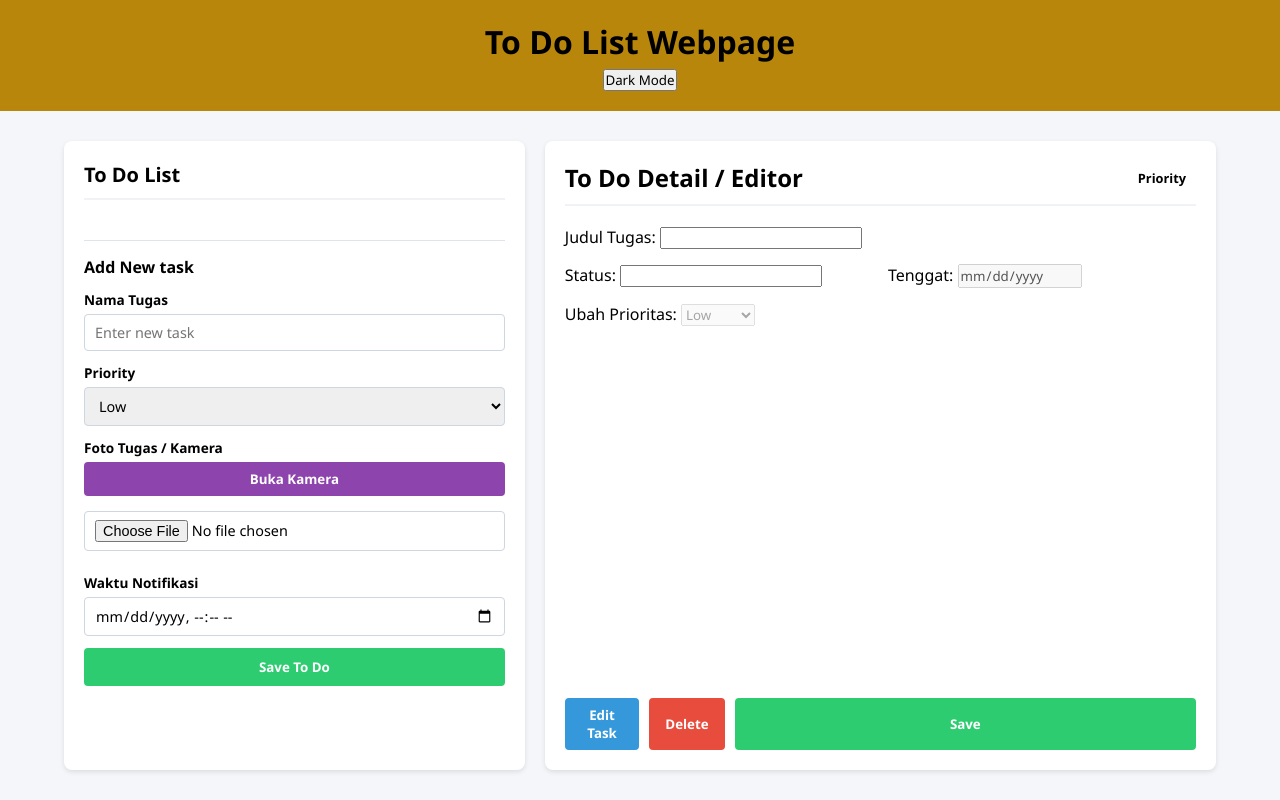
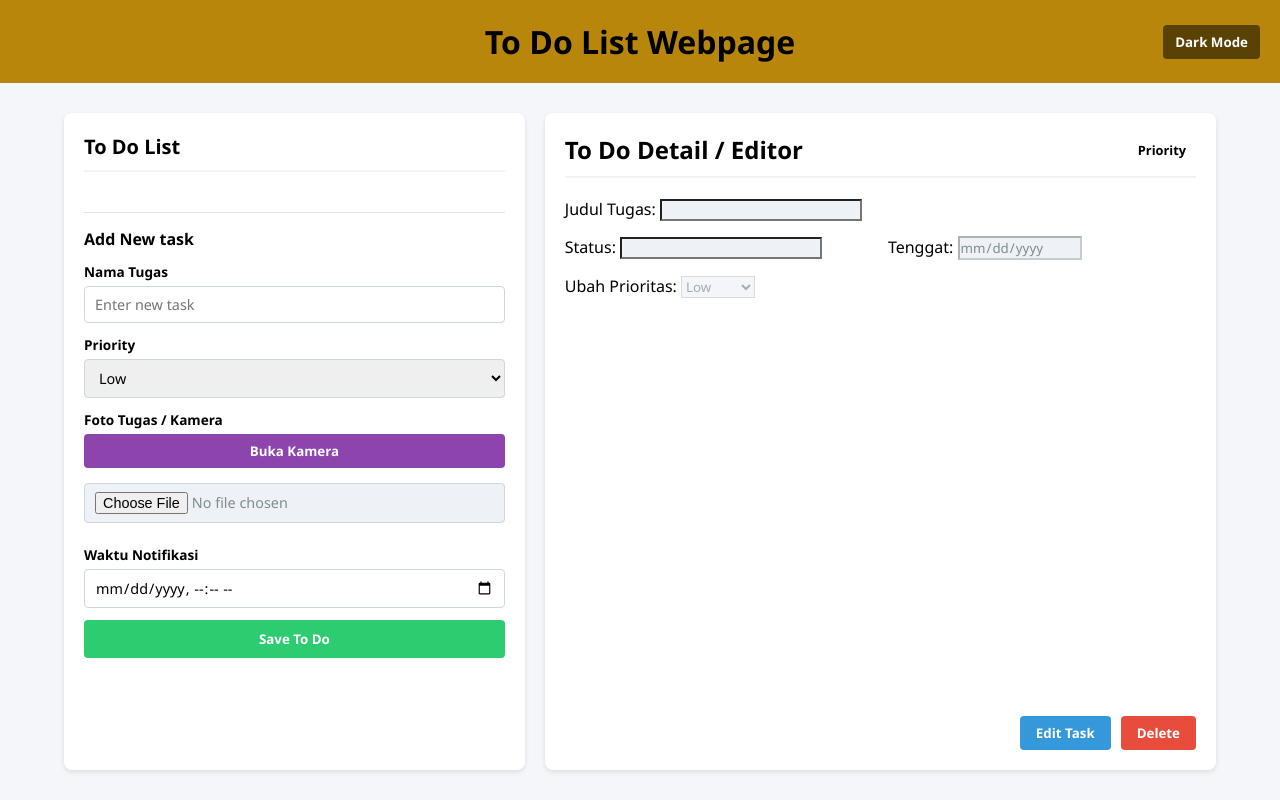
Before and after one commit to IF-Pemrograman-Web-A/5025251190_Todo-App, a PHP site: page / in a window 1280 px wide. Run offline with PHP 8.4, Linux system fonts and the light colour scheme.

Commit message:
Update style.css

```diff
--- a/style.css
+++ b/style.css
@@ -12,13 +12,16 @@ body {
     min-height: 100vh;
 }
 header {
-    background-color:darkgoldenrod;
+    background-color: darkgoldenrod;
     color: black;
     padding: 20px 30px;
-    text-align: center;
+    display: flex;
+    justify-content: center;
+    align-items: center;
+    position: relative;
 }
 header h1 {
-    margin-bottom: 5px;
+    margin-bottom: 0;
 }
 .todo-container {
     display: flex;
@@ -61,7 +64,6 @@ header h1 {
 }
 .todo-item:hover, .todo-item.active {
     background: #eef2f7;
-    border-left-color: #2980b9;
 }
 .todo-item small {
     background: #dfe4ea;
@@ -132,7 +134,7 @@ header h1 {
     font-weight: bold;
 }
 .badge.high {
-    background-color:gold;
+    background-color: gold;
     color: #d35400;
 }
 .editor-body {
@@ -167,10 +169,132 @@ header h1 {
 }
 .btn-delete {
     background-color: #e74c3c;
-    color:white;
+    color: white;
 }
 @media (max-width: 768px) {
     .todo-container {
-    flex-direction: column;
-  }
+        flex-direction: column;
+    }
 }
+#theme-toggle {
+    padding: 8px 12px;
+    cursor: pointer;
+    border-radius: 4px;
+    border: none;
+    font-weight: bold;
+    background-color: #5a4204;
+    color: white;
+    position: absolute;
+    right: 20px;
+}
+#theme-toggle:hover {
+    background-color: #534444;
+}
+#btn-save {
+    display: none;
+    margin-top: 0;
+    background-color: #2ecc71;
+}
+#btn-save:hover {
+    background-color: #27ae60;
+}
+select:disabled, input:read-only, input[type="date"]:disabled {
+    background-color: #eef2f7;
+    color: #7f8c8d;
+    cursor: not-allowed;
+}
+#btn-start-camera {
+    width: 100%;
+    padding: 8px;
+    border: none;
+    border-radius: 4px;
+    font-weight: bold;
+    cursor: pointer;
+    background-color: #a9ee07;
+    color: white;
+}
+#btn-start-camera:hover {
+    background-color: #a9ee07;
+;
+}
+#camera-stream {
+    width: 100%;
+    max-height: 180px;
+    display: none;
+    background: #000;
+    border-radius: 4px;
+    margin-bottom: 5px;
+    object-fit: cover;
+}
+#btn-capture {
+    width: 100%;
+    padding: 8px;
+    border: none;
+    border-radius: 4px;
+    font-weight: bold;
+    cursor: pointer;
+    background-color: #e67e22;
+    color: white;
+    margin-bottom: 5px;
+}
+#btn-capture:hover {
+    background-color: #d35400;
+}
+#form-img-preview img,
+#detail-img-preview img {
+    border: 1px solid #ced6e0;
+    padding: 4px;
+    background: #fff;
+    border-radius: 4px;
+}
+body.dark-mode {
+    background-color: #121212;
+    color: #e0e0e0;
+}
+body.dark-mode header {
+    background-color: #1a1a1a;
+    color: #e0e0e0;
+}
+body.dark-mode header h1 {
+    color: #e0e0e0;
+}
+body.dark-mode .left-panel,
+body.dark-mode .right-panel {
+    background-color: #1e1e1e;
+    color: #e0e0e0;
+    box-shadow: 0 2px 10px rgba(0,0,0,0.5);
+}
+body.dark-mode .left-panel h2,
+body.dark-mode .editor-header,
+body.dark-mode .form-section {
+    border-color: #333;
+}
+body.dark-mode .todo-item {
+    background-color: #2c2c2c;
+    color: #e0e0e0;
+}
+body.dark-mode .todo-item:hover,
+body.dark-mode .todo-item.active {
+    background-color: #3d3d3d;
+}
+body.dark-mode .todo-item small {
+    background-color: #444;
+    color: #e0e0e0;
+}
+body.dark-mode input,
+body.dark-mode select {
+    background-color: #333;
+    color: white;
+    border: 1px solid #555;
+}
+body.dark-mode select:disabled,
+body.dark-mode input:read-only,
+body.dark-mode input[type="date"]:disabled {
+    background-color: #2a2a2a;
+    color: #888;
+}
+body.dark-mode #form-img-preview img,
+body.dark-mode #detail-img-preview img {
+    border: 1px solid #555;
+    background: #2c2c2c;
+}
```
